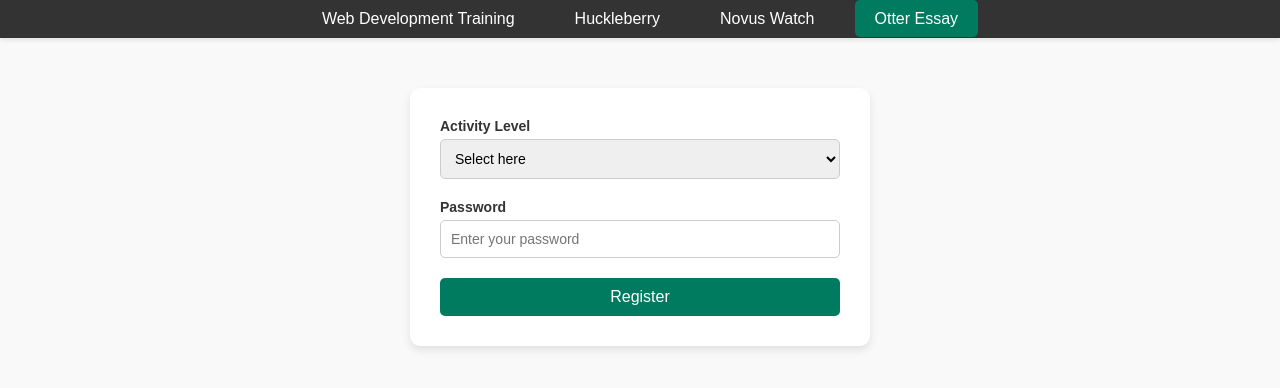
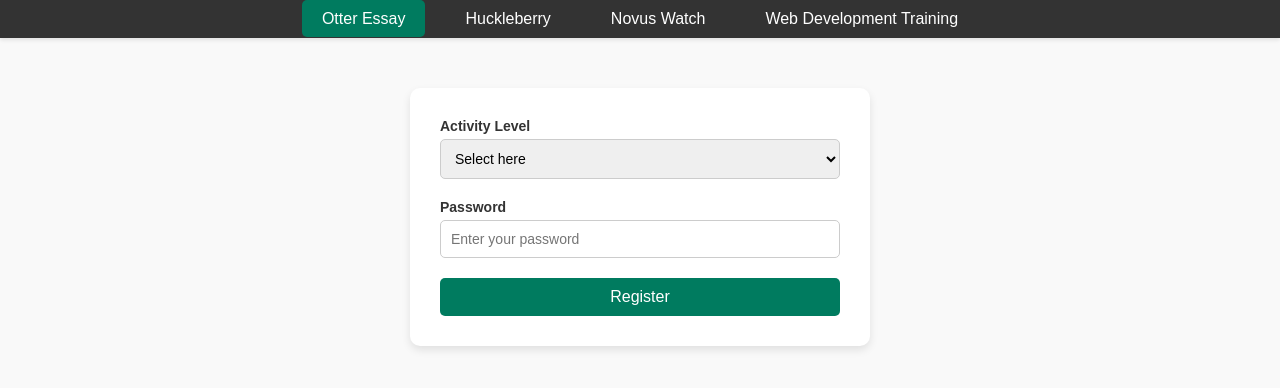
Before and after one commit to ruthieOz/Alt-css, a plain HTML site: page Webdevelopment-training/index.html in a window 1280 px wide. Drawn offline with Linux system fonts and the light colour scheme.

Commit message:
Update index.html

```diff
--- a/Webdevelopment-training/index.html
+++ b/Webdevelopment-training/index.html
@@ -10,11 +10,10 @@
   <!-- Navigation Bar -->
   <nav class="navbar">
     <ul>
-      <li><a href="index.html">Web Development Training</a></li>
+      <li><a href="../Otteressay/index.html" class="active">Otter Essay</a></li>
       <li><a href="../Huckleberry/index.html">Huckleberry</a></li>
       <li><a href="../Novuswatch/index.html">Novus Watch</a></li>
-      <li><a href="../Otteressay/index.html" class="active">Otter Essay</a></li>
-    </ul>
+      <li><a href="index.html">Web Development Training</a></li>    </ul>
   </nav>
 
   <!-- Sign-Up Form -->
```
